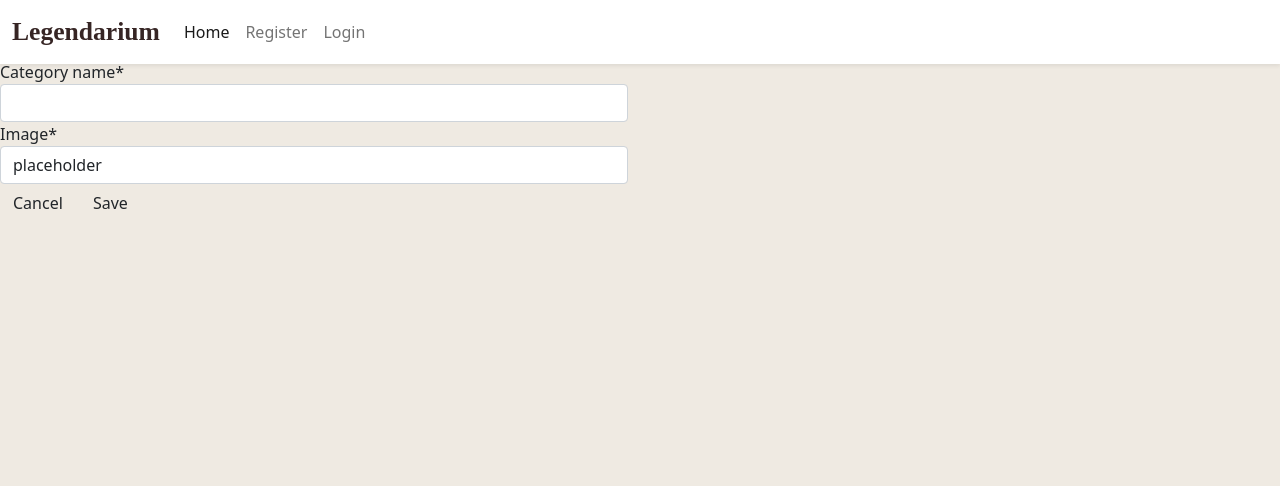
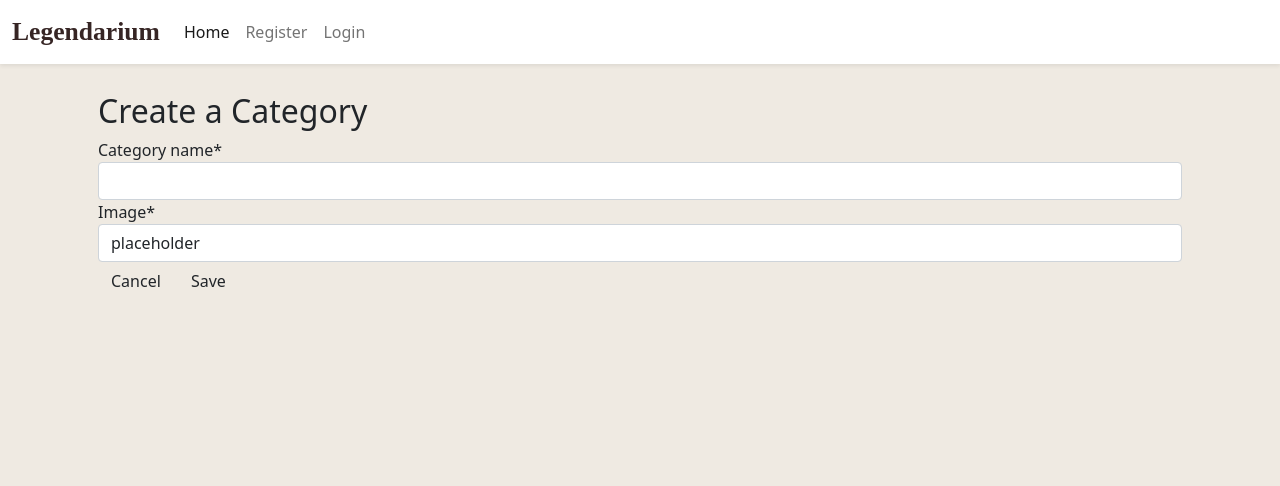
Before and after one commit to Code-Institute-Submissions/Estelindis-legendarium_JanResub, a Django app: page /categories/create/ in a window 1280 px wide. Shown: the top 486 px of the page. Run offline with Django 3.2, Linux system fonts and the light colour scheme; some libraries are stand-ins or nearby versions; some web fonts are replaced.

Commit message:
Apply spaced styling to update, create forms

```diff
--- a/chargen/templates/chargen/category_create.html
+++ b/chargen/templates/chargen/category_create.html
@@ -3,8 +3,11 @@
 {% load crispy_forms_tags %}
 
 {% block content %}
+<div class="container">
     <div class="row">
-    <div class="col-12 col-md-6">
+        <div class="col card mb-4  mt-3 left top">
+            <div class="card-body">
+                <h2>Create a Category</h2>
                 <form method="POST" action="{% url 'category_create' %}" class="form mb-2" enctype="multipart/form-data">
                     {% csrf_token %}
                     {{ form | crispy }}
@@ -15,4 +18,6 @@
                 </form>
             </div>
         </div>
+    </div>
+</div>
 {% endblock %}
```
Also changed, not shown: chargen/templates/chargen/category_update.html (+6 -1 lines), chargen/templates/chargen/story_update.html (+6 -1 lines). Lines whose indentation alone changed are shown as unchanged.
